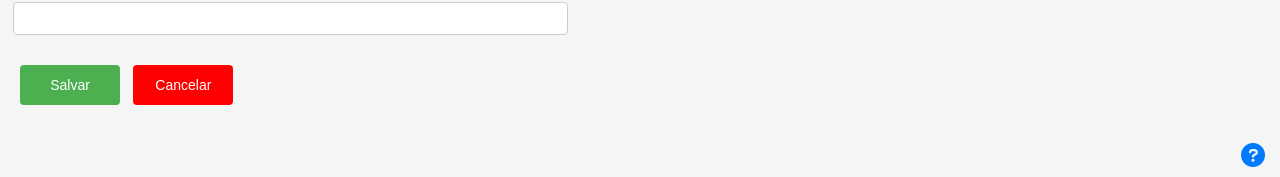
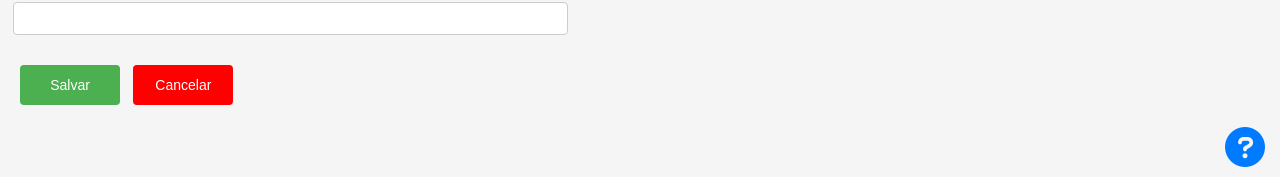
Before and after one commit to alessandraulinick/projeto_calconc_2023, a Django app: page /cadastrar_agregado/ in a window 1280 px wide. Shown: the part 623-800 px from the top of the page. Run offline with Django 4.2, Linux system fonts and the light colour scheme; the visitor is signed in with stand-in values (Sample User, id 1); data that the repository does not hold is empty.

Commit message:
modificação tamanho

```diff
--- a/calconc/usuarios/templates/utils/duvidas.html
+++ b/calconc/usuarios/templates/utils/duvidas.html
@@ -13,7 +13,7 @@
 <body>
     <div class="icon">
         <a href="https://www.twitch.tv/ale_ulinick" class="icon" target="_blank">
-            <i class="fas fa-question-circle" style="color: #007bff; font-size: 24px;"></i>
+            <i class="fas fa-question-circle" style="color: #007bff; font-size: 40px;"></i>
         </a>
     </div>
 </body>
```
